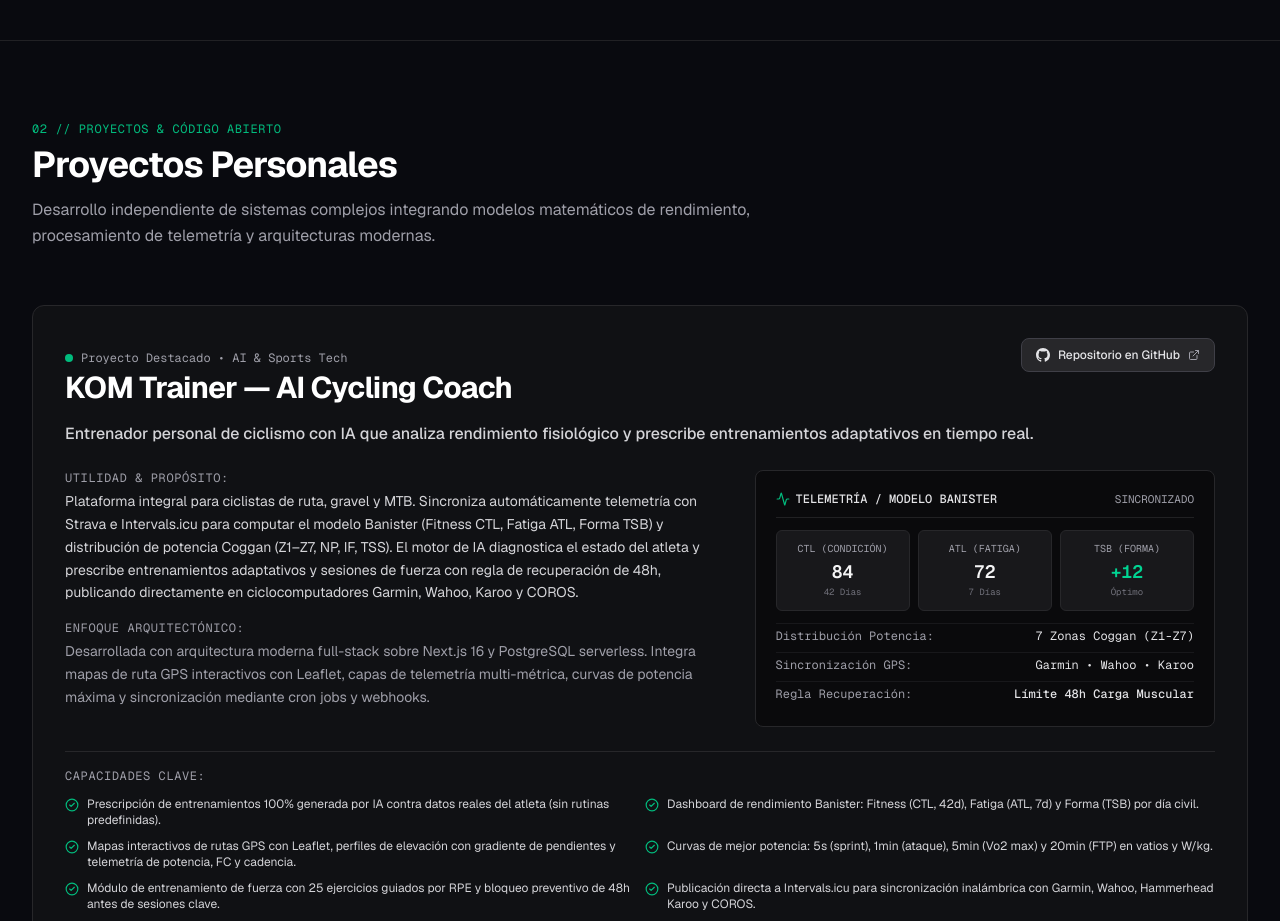
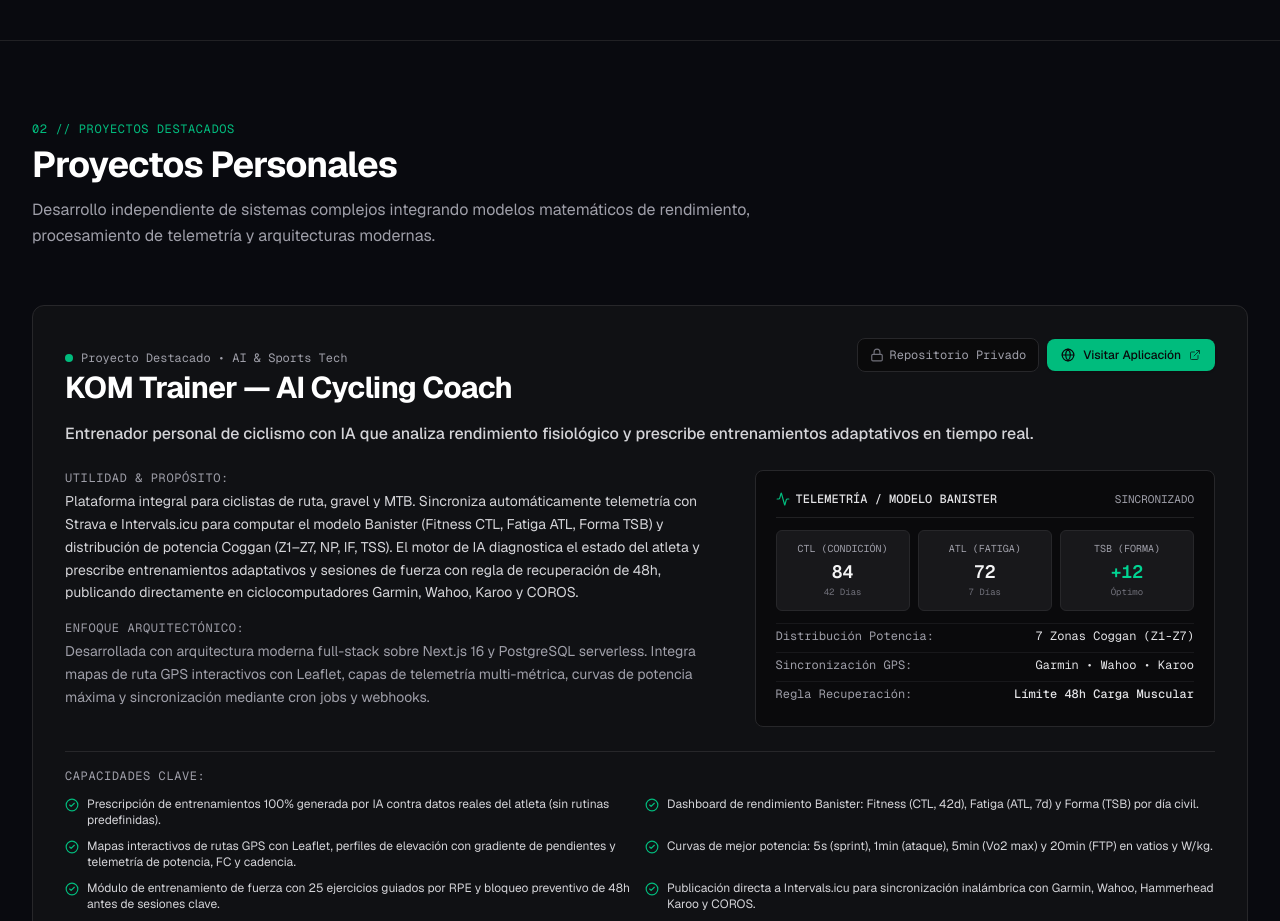
Before and after one commit to jc9218/Portafolio, a Next.js app: page / in a window 1280 px wide. Shown: the part 3340-4261 px from the top of the page. Built offline with nearby package versions, Linux system fonts and the light colour scheme; no server answers.

Commit message:
feat(projects): link KOM-Trainer to live app www.kom-trainer.tech and indicate private repository

```diff
--- a/src/components/FeaturedProjects.tsx
+++ b/src/components/FeaturedProjects.tsx
@@ -6,7 +6,9 @@
 import {
   ExternalLink,
   Activity,
-  CheckCircle2
+  CheckCircle2,
+  Globe,
+  Lock
 } from "lucide-react";
 import { GithubIcon } from "@/components/Icons";
 
@@ -22,7 +24,7 @@
         {/* Section Header */}
         <div className="max-w-3xl mb-10 sm:mb-14">
           <div className="text-xs font-mono text-emerald-500 uppercase tracking-wider mb-2">
-            02 // {language === "es" ? "Proyectos & Código Abierto" : "Projects & Open Source"}
+            02 // {language === "es" ? "Proyectos Destacados" : "Featured Projects"}
           </div>
           <h2 className="text-2xl sm:text-4xl font-bold text-white tracking-tight mb-3">
             {language === "es" ? "Proyectos Personales" : "Personal Projects"}
@@ -55,7 +57,26 @@
                   </h3>
                 </div>
 
-                <div className="pt-1 sm:pt-0">
+                <div className="flex flex-wrap items-center gap-2 pt-1 sm:pt-0">
+                  {project.isPrivateRepo && (
+                    <span className="inline-flex items-center gap-1.5 px-3 py-2 rounded-lg bg-zinc-950/90 border border-zinc-800 text-zinc-400 text-xs font-mono">
+                      <Lock className="w-3.5 h-3.5 text-zinc-500" />
+                      <span>{language === "es" ? "Repositorio Privado" : "Private Repository"}</span>
+                    </span>
+                  )}
+                  {project.liveUrl && (
+                    <a
+                      href={project.liveUrl}
+                      target="_blank"
+                      rel="noopener noreferrer"
+                      className="inline-flex items-center justify-center gap-2 px-3.5 py-2 rounded-lg bg-emerald-500 hover:bg-emerald-400 text-zinc-950 font-medium text-xs transition-colors shadow-sm w-full sm:w-auto"
+                    >
+                      <Globe className="w-3.5 h-3.5" />
+                      <span>{language === "es" ? "Visitar Aplicación" : "Visit Application"}</span>
+                      <ExternalLink className="w-3 h-3 text-zinc-950 opacity-70" />
+                    </a>
+                  )}
+                  {project.githubUrl && (
                     <a
                       href={project.githubUrl}
                       target="_blank"
@@ -66,6 +87,7 @@
                       <span>{language === "es" ? "Repositorio en GitHub" : "View on GitHub"}</span>
                       <ExternalLink className="w-3 h-3 text-zinc-400" />
                     </a>
+                  )}
                 </div>
               </div>
 
--- a/src/data/portfolio.ts
+++ b/src/data/portfolio.ts
@@ -70,8 +70,9 @@
     en: string[];
   };
   technologies: string[];
-  githubUrl: string;
+  githubUrl?: string;
   liveUrl?: string;
+  isPrivateRepo?: boolean;
 }
 
 export interface SiteTechItem {
@@ -217,7 +218,8 @@
         "AI Coaching Engine",
         "Tailwind CSS",
       ],
-      githubUrl: "https://github.com/jc9218/KOM-Trainer",
+      liveUrl: "https://www.kom-trainer.tech",
+      isPrivateRepo: true,
     },
   ] as PersonalProject[],
 
```
Also changed, not shown: 1 other file (tests, documents, lock files or other folders). Lines whose indentation alone changed are shown as unchanged.
